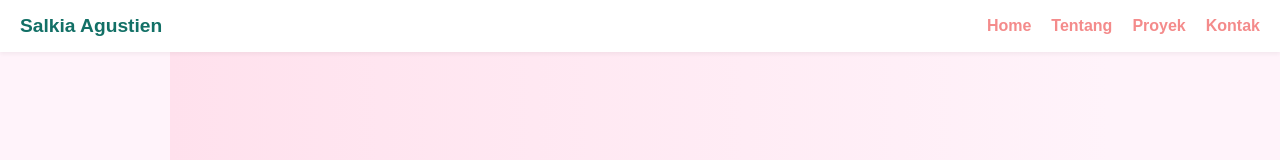
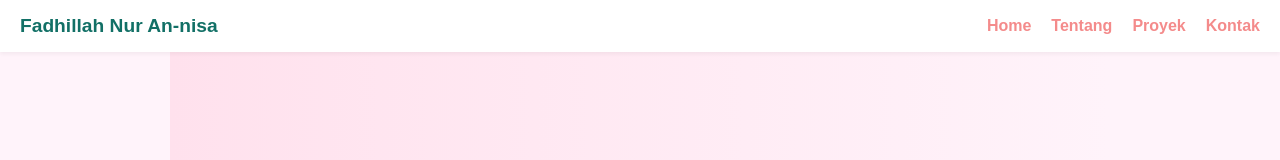
Before and after one commit to fadhillah-web/portofolio, a plain HTML site: page index.html in a window 1280 px wide. Shown: the top 160 px of the page. Drawn offline with Linux system fonts and the light colour scheme.

Commit message:
index.html

```diff
--- a/index.html
+++ b/index.html
@@ -242,7 +242,7 @@
 
   <!-- Navbar -->
   <nav class="navbar">
-    <a class="brand" href="#">Salkia Agustien</a>
+    <a class="brand" href="#">Fadhillah Nur An-nisa</a>
     <div class="menu-toggle" onclick="toggleMenu()">
       <span></span>
       <span></span>
```
